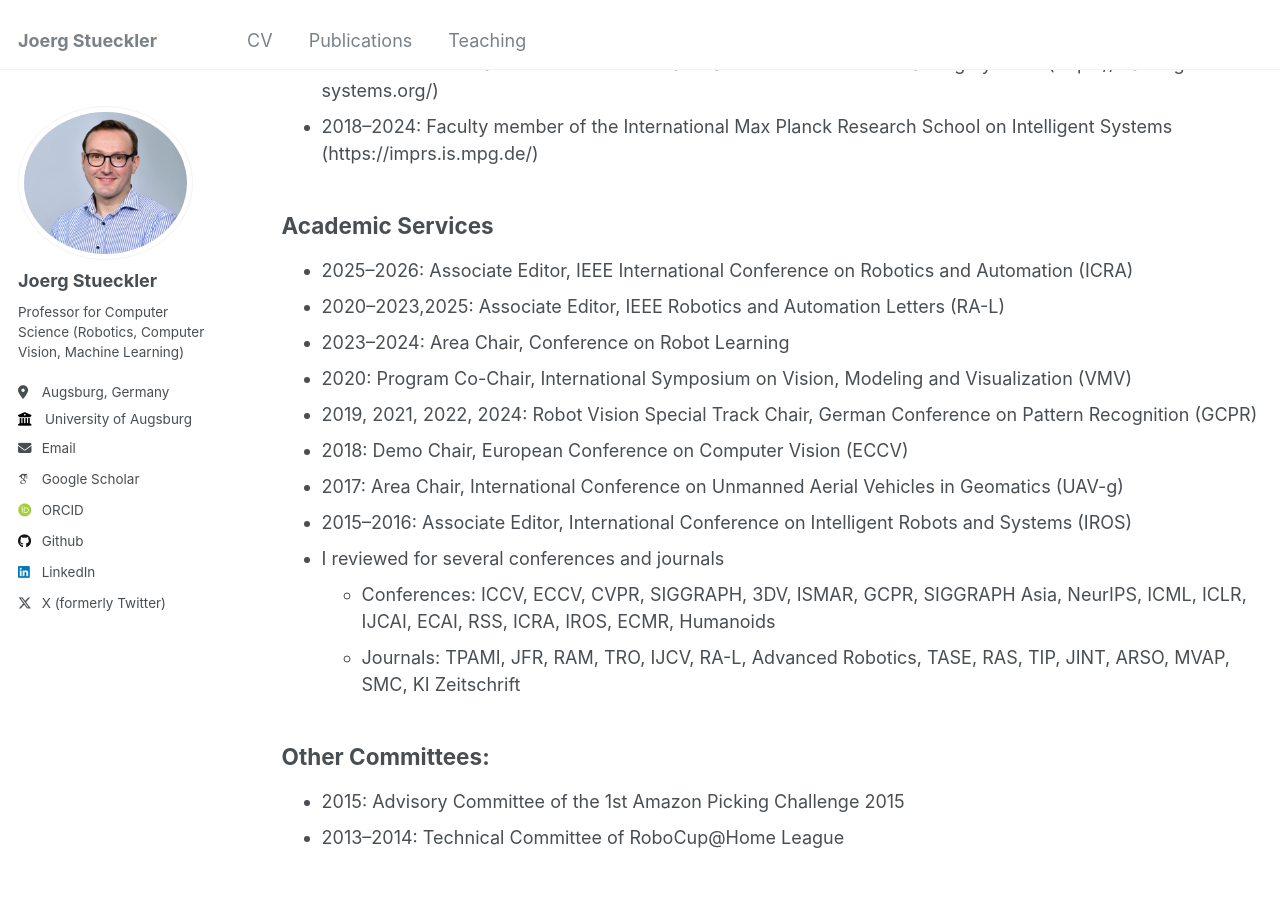
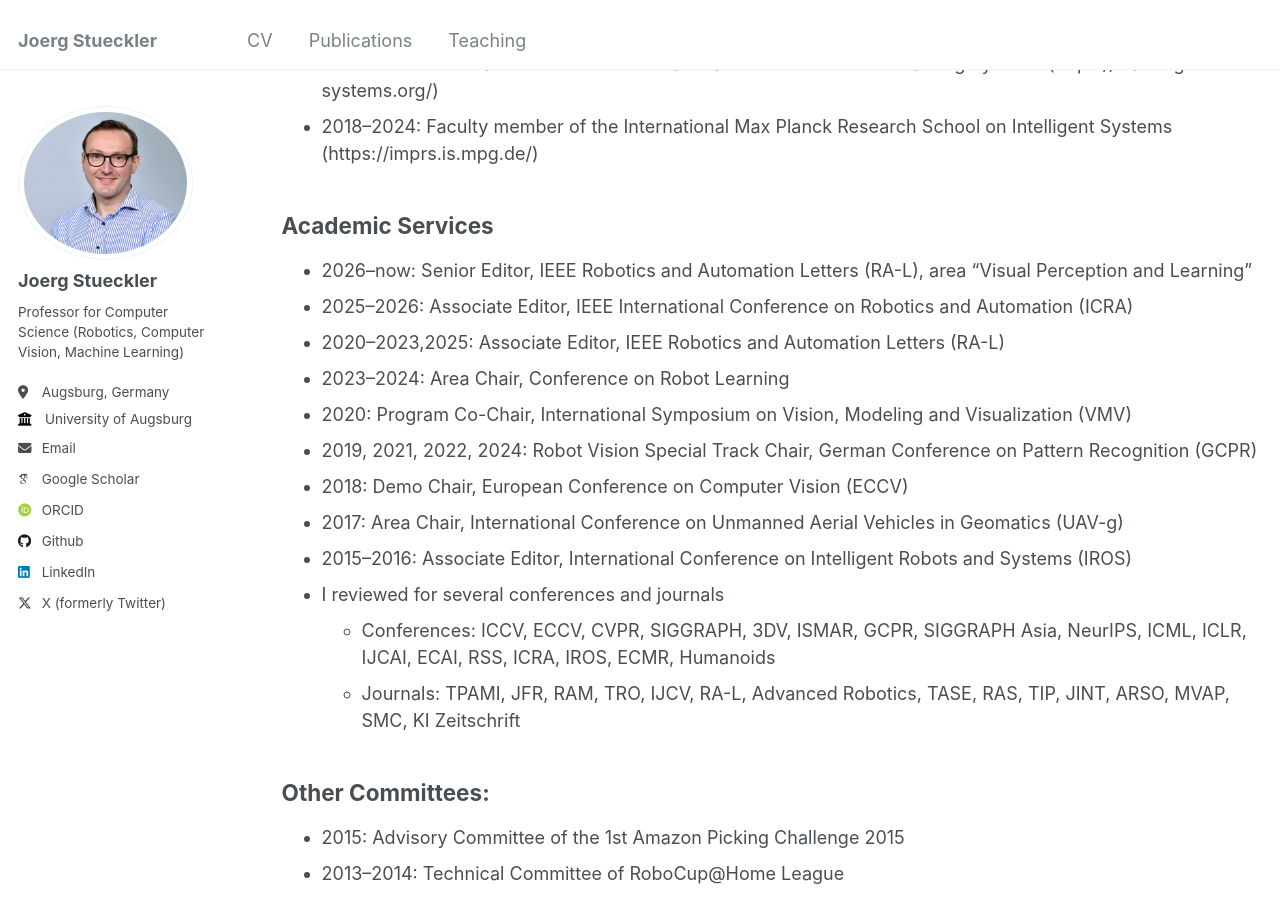
Before and after one commit to jstueckler/jstueckler.github.io, a Jekyll site: the page built from _pages/cv.md, in a window 1280 px wide and 900 px high, scrolled down 1218 px. Built offline with Jekyll 4.4.1, drawn with Linux system fonts in a browser that asks for light colours; some web fonts are replaced.

Commit message:
Update cv.md

```diff
--- a/_pages/cv.md
+++ b/_pages/cv.md
@@ -40,6 +40,7 @@ redirect_from:
 * 2018--2024: Faculty member of the International Max Planck Research School on Intelligent Systems (https://imprs.is.mpg.de/)
 
 ## Academic Services
+* 2026--now: Senior Editor, IEEE Robotics and Automation Letters (RA-L), area "Visual Perception and Learning"
 * 2025--2026: Associate Editor, IEEE International Conference on Robotics and Automation (ICRA)
 * 2020--2023,2025: Associate Editor, IEEE Robotics and Automation Letters (RA-L)
 * 2023--2024: Area Chair, Conference on Robot Learning
```
